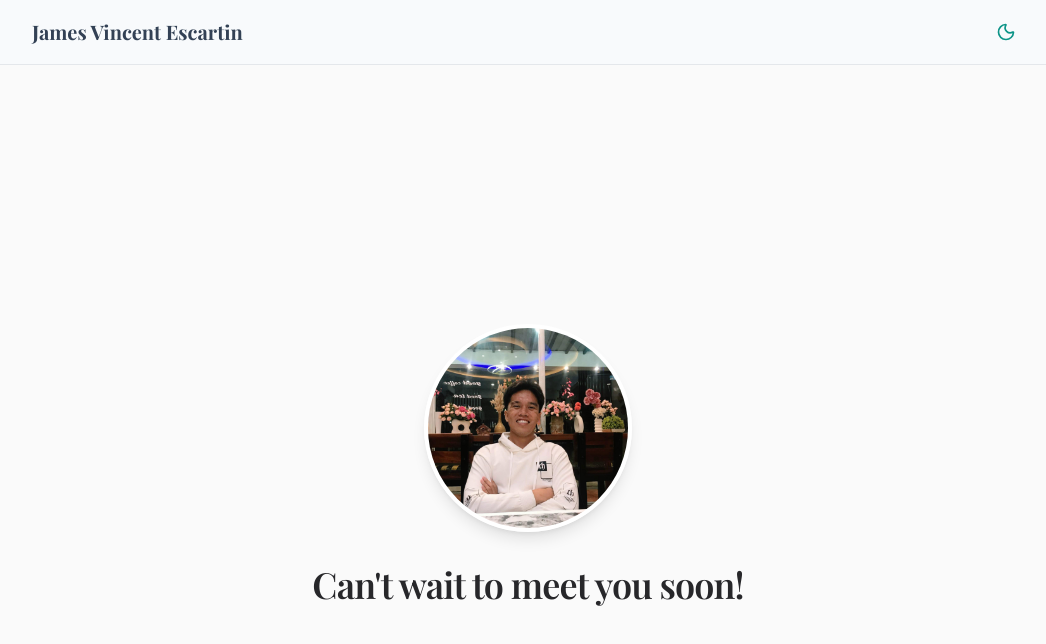
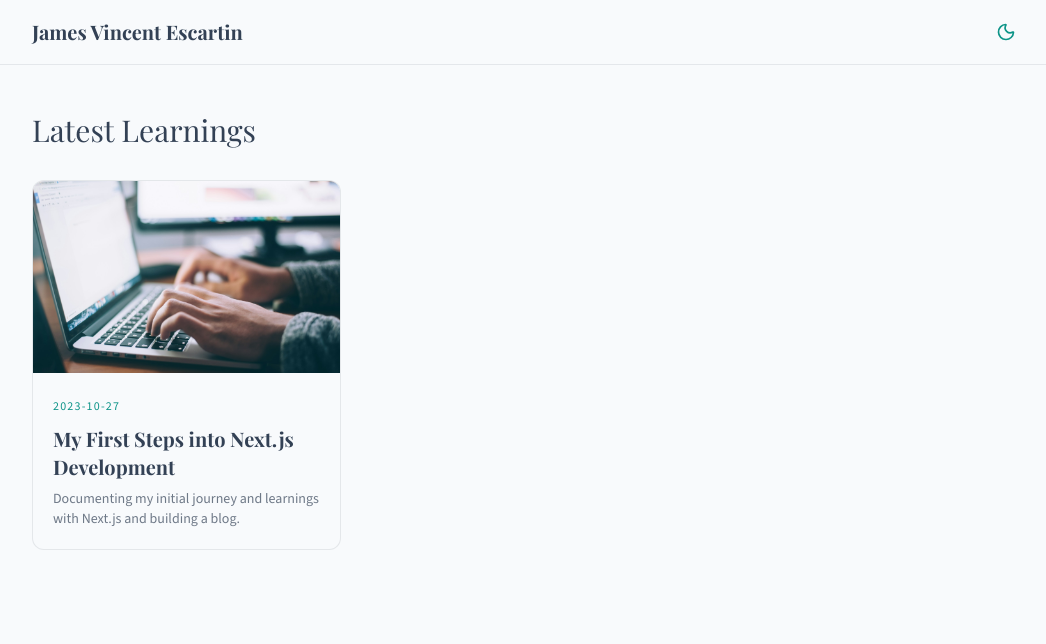
Before and after one commit to jvescartin/jvescartin.com, a Next.js app: page / in a window 1280 px wide. Shown: the top 644 px of the page, without its empty margins (112-1158 px from the left). Built offline with nearby package versions, Linux system fonts and the light colour scheme; a web font is replaced by a local one.

Commit message:
feat: testing markdown to jsx and gray matter

```diff
--- /dev/null
+++ b/app/blog/[slug]/page.tsx
@@ -0,0 +1,79 @@
+import path from "path";
+import fs from "fs";
+import matter from "gray-matter";
+import Image from "next/image";
+import Markdown from "markdown-to-jsx";
+
+
+
+export default async function PostPage({ params}: { params: Promise<{ slug: string }> }) {
+  console.log("PostPage params:", params);
+  const resolvedParams = await params;
+  const { slug } = resolvedParams;
+  console.log("Rendering post:", slug);
+
+  const fullPath = path.join(process.cwd(), 'content', `${slug}.md`);
+  const fileContents = fs.readFileSync(fullPath, 'utf-8');
+  const { data, content } = matter(fileContents);
+
+  return (
+    <article className="mx-auto max-w-3xl px-4 py-20">
+      {/* Article Header */}
+      <header className="mb-12">
+        <h1 className="font-accent text-4xl font-bold md:text-5xl lg:text-6xl text-foreground">
+          {data.title}
+        </h1>
+        <div className="mt-6 flex items-center gap-4 text-sm text-foreground/60">
+          <span className="text-accent font-medium uppercase tracking-widest">{data.date}</span>
+          <span>•</span>
+          <span>{data.author}</span>
+        </div>
+      </header>
+
+      {/* Hero Image */}
+      <div className="relative mb-12 h-[300px] md:h-[450px] w-full overflow-hidden rounded-2xl border border-foreground/10 shadow-xl">
+        <Image src={data.image} alt={data.title} fill className="object-cover" priority />
+      </div>
+
+      {/* The Rendered Markdown */}
+      <div className="font-base leading-relaxed text-foreground/90">
+        <Markdown
+          options={{
+            overrides: {
+              // Map Markdown H2 to your Nordic font-accent
+              h2: {
+                component: ({ children }) => (
+                  <h2 className="font-accent text-3xl font-bold mt-12 mb-6 text-foreground">{children}</h2>
+                ),
+              },
+              // Style links with your Nordic Teal accent
+              a: {
+                component: ({ children, ...props }) => (
+                  <a {...props} className="text-accent underline underline-offset-4 hover:opacity-80 transition-opacity">
+                    {children}
+                  </a>
+                ),
+              },
+              // Style paragraphs for readability
+              p: {
+                component: ({ children }) => (
+                  <p className="mb-6 text-lg leading-8">{children}</p>
+                ),
+              },
+              // Custom styling for code snippets
+              code: {
+                component: ({ children, className }) => (
+                  <code className={`${className} bg-foreground/5 px-1.5 py-0.5 rounded font-mono text-sm border border-foreground/10`}>
+                    {children}
+                  </code>
+                ),
+              },
+            },
+          }}
+        >
+          {content}
+        </Markdown>
+      </div>
+    </article>
+  );
+}
--- a/app/page.tsx
+++ b/app/page.tsx
@@ -1,25 +1,41 @@
+import { getSortedPostsData } from "@/lib/post";
 import Image from "next/image";
+import Link from "next/link";
 
 export default function Home() {
+  const posts = getSortedPostsData();
+
   return (
-    <div className="flex min-h-screen items-center justify-center bg-zinc-50 px-4 dark:bg-zinc-950">
-      <main className="flex flex-col items-center gap-8 text-center">
-        {/* Profile Image */}
-        <div className="relative h-40 w-40 overflow-hidden rounded-full border-4 border-white shadow-lg md:h-52 md:w-52">
-          <Image
-            src="/profile.jpg"
-            alt="Profile Picture"
-            fill
-            className="object-cover"
-            priority
-          />
-        </div>
+   <div className="mx-auto max-w-5xl px-4 py-12">
+      <h2 className="font-accent text-3xl mb-8">Latest Learnings</h2>
 
-        {/* Text Content */}
-        <h1 className="text-2xl font-semibold tracking-tight text-zinc-800 dark:text-zinc-100 md:text-4xl">
-          Can&apos;t wait to meet you soon!
-        </h1>
-      </main>
+      <div className="grid gap-8 md:grid-cols-2 lg:grid-cols-3">
+        {posts.map((post) => (
+          <Link href={`/blog/${post.slug}`} key={post.slug} className="group">
+            <article className="overflow-hidden rounded-xl border border-foreground/10 bg-background transition-all hover:shadow-lg hover:border-accent/30">
+              <div className="relative h-48 w-full">
+                <Image
+                  src={post.image}
+                  alt={post.title}
+                  fill
+                  className="object-cover transition-transform group-hover:scale-105"
+                />
+              </div>
+              <div className="p-5">
+                <span className="text-xs font-medium uppercase tracking-widest text-accent">
+                  {post.date}
+                </span>
+                <h3 className="font-accent mt-2 text-xl font-bold group-hover:text-accent transition-colors">
+                  {post.title}
+                </h3>
+                <p className="mt-2 line-clamp-2 text-sm text-foreground/70">
+                  {post.description}
+                </p>
+              </div>
+            </article>
+          </Link>
+        ))}
+      </div>
     </div>
   );
 }
--- /dev/null
+++ b/content/test.md
@@ -0,0 +1,14 @@
+---
+title: "My First Steps into Next.js Development"
+description: "Documenting my initial journey and learnings with Next.js and building a blog."
+date: "2023-10-27"
+author: "James Vincent Escartin"
+tags: ["Next.js", "Web Development", "Learning", "Blog"]
+image: "/images/testing.jpg"
+---
+
+## The Journey Begins: Why Next.js?
+
+After dabbling in various web technologies, I finally committed to building my personal blog using **Next.js**. The decision wasn't made lightly. I was drawn to its promise of performance, developer experience, and the seamless integration of React for building dynamic user interfaces. My goal is to share my learnings, document my projects, and maybe even inspire others along the way.
+
+One of the first things that struck me was the power of **Server Components**. It's a paradigm shift that makes so much sense for content-heavy sites like a blog. Being able to render parts of the UI on the server, sending only the necessary HTML to the client, feels incredibly efficient. It's like having a superpower for initial page loads!
--- /dev/null
+++ b/lib/post.ts
@@ -0,0 +1,23 @@
+import path from "path";
+import fs from "fs";
+import matter from "gray-matter";
+
+const postsDirectory = path.join(process.cwd(), 'content');
+
+export function getSortedPostsData() {
+  const fileNames = fs.readdirSync(postsDirectory);
+  const allPostsData = fileNames.map((fileName) => {
+    const slug = fileName.replace(/\.md$/, '');
+    const fullPath = path.join(postsDirectory, fileName);
+    const fileContents = fs.readFileSync(fullPath, 'utf-8');
+
+    const { data } = matter(fileContents);
+
+    return {
+      slug,
+      ...(data as { title: string; date: string; description: string; image: string }),
+    };
+  })
+
+  return allPostsData.sort((a, b) => (a.date < b.date ? 1 : -1));
+}
--- a/package.json
+++ b/package.json
@@ -9,7 +9,9 @@
     "lint": "eslint"
   },
   "dependencies": {
+    "gray-matter": "^4.0.3",
     "lucide-react": "^0.562.0",
+    "markdown-to-jsx": "^9.5.0",
     "next": "16.0.10",
     "next-themes": "^0.4.6",
     "react": "19.2.1",
```
Also changed, not shown: public/images/testing.jpg (added), 1 other file (tests, documents, lock files or other folders).
